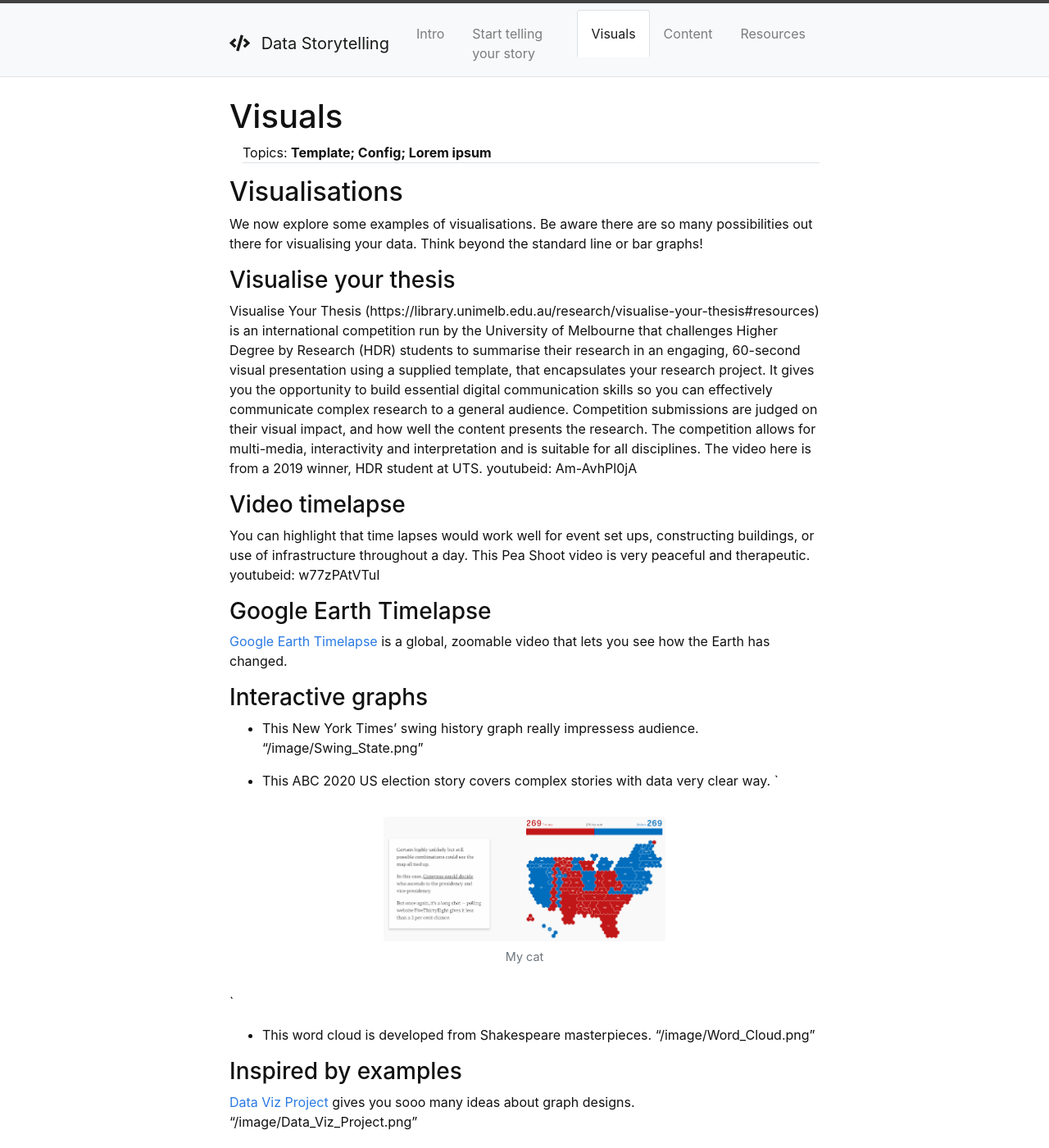
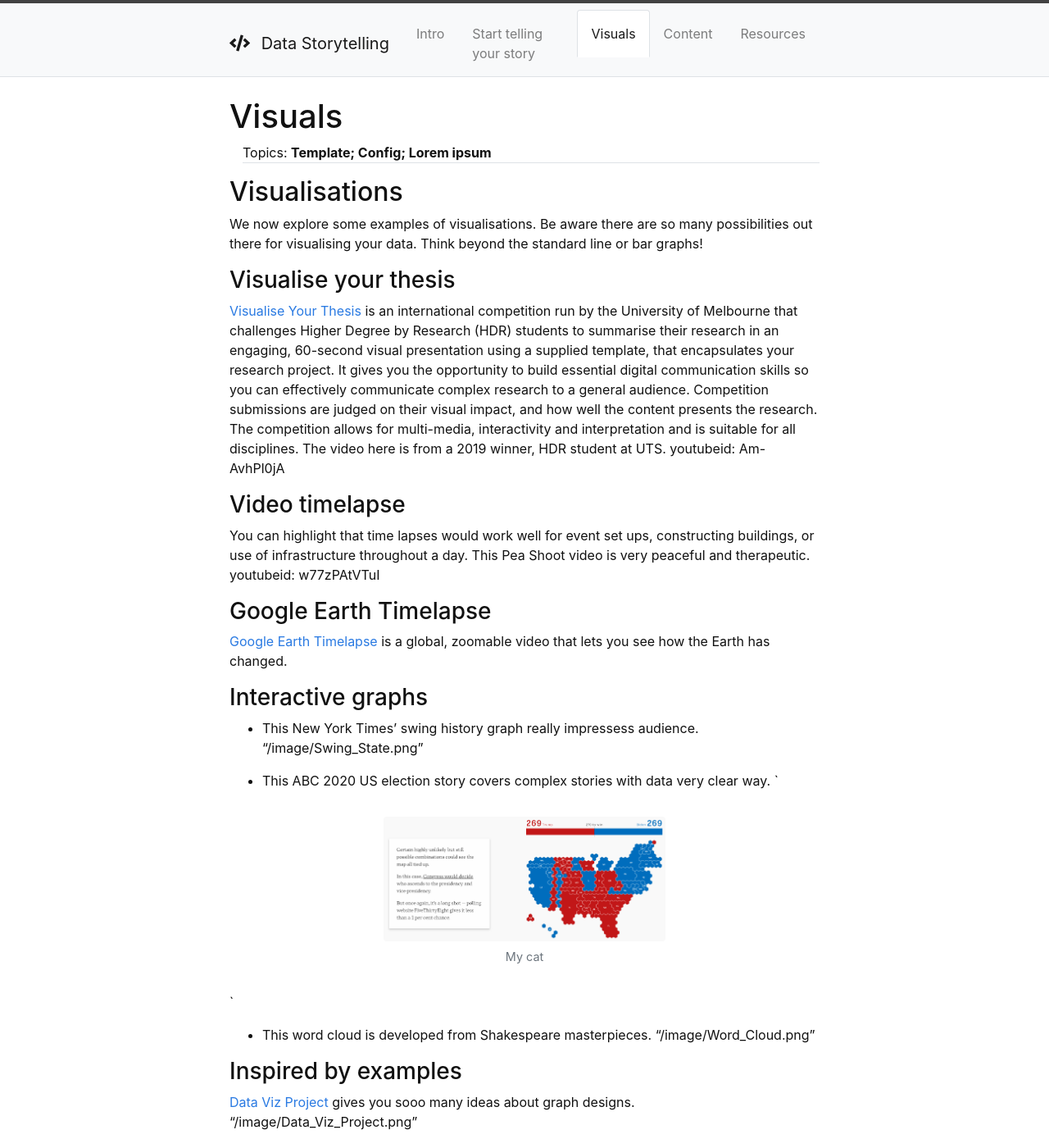
Before and after one commit to masamiy/DataStoryTelling, a Jekyll site: the page built from content/2-Visuals.md, in a window 1280 px wide and 1400 px high. Shown: the whole window at 82% size. Built offline with Jekyll 4.4.1, drawn with Linux system fonts in a browser that asks for light colours; some of the changed text lies outside the part shown.

Commit message:
Update 2-Visuals.md

```diff
--- a/content/2-Visuals.md
+++ b/content/2-Visuals.md
@@ -9,7 +9,7 @@ topics: Template; Config; Lorem ipsum
 We now explore some examples of visualisations. Be aware there are so many possibilities out there for visualising your data. Think beyond the standard line or bar graphs!
 
 ### Visualise your thesis
-Visualise Your Thesis (https://library.unimelb.edu.au/research/visualise-your-thesis#resources) is an international competition run by the University of Melbourne that challenges Higher Degree by Research (HDR) students to summarise their research in an engaging, 60-second visual presentation using a supplied template, that encapsulates your research project. It gives you the opportunity to build essential digital communication skills so you can effectively communicate complex research to a general audience. Competition submissions are judged on their visual impact, and how well the content presents the research. The competition allows for multi-media, interactivity and interpretation and is suitable for all disciplines. The video here is from a 2019 winner, HDR student at UTS.
+[Visualise Your Thesis](https://library.unimelb.edu.au/research/visualise-your-thesis#resources) is an international competition run by the University of Melbourne that challenges Higher Degree by Research (HDR) students to summarise their research in an engaging, 60-second visual presentation using a supplied template, that encapsulates your research project. It gives you the opportunity to build essential digital communication skills so you can effectively communicate complex research to a general audience. Competition submissions are judged on their visual impact, and how well the content presents the research. The competition allows for multi-media, interactivity and interpretation and is suitable for all disciplines. The video here is from a 2019 winner, HDR student at UTS.
 youtubeid: Am-AvhPl0jA
 
 ### Video timelapse
@@ -34,8 +34,10 @@ youtubeid: w77zPAtVTuI
 "/image/Data_Viz_Project.png"
 
 ### For R / Python users
--
-
+If you are thinking of developing some visuals with R / Python, they will give you an idea together with coding :)
+- [DataVizCatalogue](https://datavizcatalogue.com/)
+ `{% include figure.html img="DataVizCatalogue.png" alt="DataVizCatalogue" caption="DataVizZatalogue.com" width="50%" %}`
+- [from Data to Viz](https://www.data-to-viz.com/)
 
 Edit the `_config.yml` to get your workshop website set up with the basics such as `title` and `author`.
 Check comments in the file for all the options!
```
